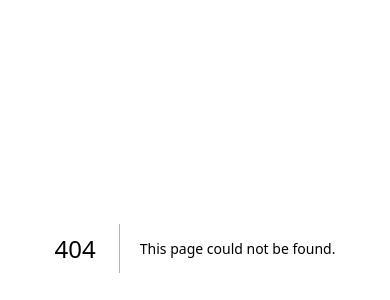
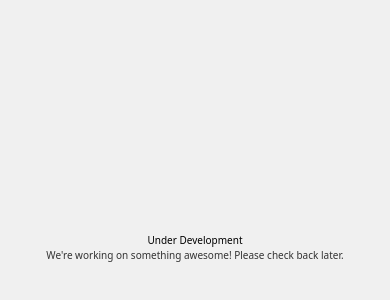
Before and after one commit to Tushar010402/medeaze, a Next.js app: page /about in a window 390 px wide. Before the commit this address had no page. Shown: the part 174-474 px from the top of the page. Built offline with nearby package versions, Linux system fonts and the light colour scheme.

Commit message:
resolve AWS error 26

```diff
--- /dev/null
+++ b/src/pages/about.js
@@ -0,0 +1,40 @@
+// pages/under-development.js
+
+import Head from 'next/head';
+
+export default function UnderDevelopment() {
+  return (
+    <div style={containerStyle}>
+      <Head>
+        <title>Under Development</title>
+        <meta name="description" content="Page under development" />
+      </Head>
+      <div style={contentStyle}>
+        <h1>Under Development</h1>
+        <p style={textStyle}>We're working on something awesome! Please check back later.</p>
+      </div>
+    </div>
+  );
+}
+
+// Inline styles
+const containerStyle = {
+  display: 'flex',
+  justifyContent: 'center',
+  alignItems: 'center',
+  minHeight: '100vh',
+  backgroundColor: '#f0f0f0',
+};
+
+const contentStyle = {
+  textAlign: 'center',
+};
+
+const imageStyle = {
+  width: '200px',
+  marginBottom: '20px',
+};
+
+const textStyle = {
+  color: '#333',
+};
--- a/src/pages/index.js
+++ b/src/pages/index.js
@@ -287,10 +287,16 @@ const Navbar = () => {
 
   return (
     <>
-    <Head>
-        <title>Medeaze - Where Medical Expertise Meets Digital Excellence</title>
-        {/* Add other meta tags, stylesheets, or scripts as needed */}
-      </Head>
+   <Head>
+  <title>Medeaze - Where Medical Expertise Meets Digital Excellence</title>
+  <meta name="description" content="Medeaze is your one-stop solution for dental clinics and dentistry. We offer digital marketing, website development, and social media marketing services tailored for the medical industry." />
+  <meta name="keywords" content="Medeaze, Dentist, Dental Clinics, Digital Marketing, Social Media Marketing, Website Development" />
+  <meta property="og:title" content="Medeaze - Where Medical Expertise Meets Digital Excellence" />
+  <meta property="og:description" content="Medeaze is your one-stop solution for dental clinics and dentistry. We offer digital marketing, website development, and social media marketing services tailored for the medical industry." />
+  <meta property="og:image" content="https://www.medeaze.com/Medeazelogo.svg" />
+  <meta property="og:url" content="https://www.medeaze.com" />
+  <meta name="twitter:card" content="summary_large_image" />
+</Head>
 
 
 
@@ -306,7 +312,7 @@ const Navbar = () => {
       </div>
       <div className="hidden md:block">
         <div className="ml-10 flex items-baseline space-x-4">
-          <Link href="/home" legacyBehavior>
+          <Link href="/about" legacyBehavior>
             <a className="text-gray-300 hover:bg-gray-700 hover:text-white px-3 py-2 rounded-md text-sm font-medium" id="NavBarContent">Home</a>
           </Link>
           <Link href="/about" legacyBehavior>
@@ -317,13 +323,13 @@ const Navbar = () => {
             {showServicesOptions && (
               <div className="absolute right-0 mt-2 w-48 rounded-md shadow-lg bg-gray-800 ring-1 ring-white ring-opacity-5 focus:outline-none" id="Optionmenudiv" onMouseEnter={toggleServicesOptions} onMouseLeave={closeOptions}>
                 <div className="py-1" role="none">
-                  <a href="#" className="text-gray-300 hover:bg-gray-700 hover:text-white block px-4 py-2 text-sm" id="optionsinService">Marketing</a>
-                  <a href="#" className="text-gray-300 hover:bg-gray-700 hover:text-white block px-4 py-2 text-sm" id="optionsinService">Website Development</a>
+                  <a href="/about" className="text-gray-300 hover:bg-gray-700 hover:text-white block px-4 py-2 text-sm" id="optionsinService">Marketing</a>
+                  <a href="/about" className="text-gray-300 hover:bg-gray-700 hover:text-white block px-4 py-2 text-sm" id="optionsinService">Website Development</a>
                 </div>
               </div>
             )}
           </div>
-          <Link href="/contact" legacyBehavior>
+          <Link href="/about" legacyBehavior>
             <a className="text-gray-300 hover:bg-gray-700 hover:text-white px-3 py-2 rounded-md text-sm font-medium" id="NavBarContent">Contact</a>
           </Link>
         </div>
--- /dev/null
+++ b/src/styles/Home.module.css
@@ -0,0 +1,8 @@
+p{
+    font-size: 2rem;
+}
+
+h1{
+    font-size: 3rem;
+    color: aqua;
+}
--- a/src/styles/globals.css
+++ b/src/styles/globals.css
@@ -30,6 +30,9 @@ body {
   .text-balance {
     text-wrap: balance;
   }
+}
+html{
+  font-size: 16px;
 }
 #FirstbannerofHomepage {
   background-image: url(../../public/backgroundImageforHome1.jpg);
@@ -158,6 +161,7 @@ body {
 .medeaze-edge-section {
   background-color: navajowhite;
   padding: 50px 0;
+  padding-inline: 8rem;
 }
 
 .medeaze-edge-section .container {
@@ -191,12 +195,10 @@ body {
   margin-bottom: 10px;
   text-align: left;
 }
+.engaging-patient-section, .local-seo-section{
+  padding-inline: 7rem;
+}
 
-@media (max-width: 768px) {
-  .medeaze-edge-section .container {
-    padding: 0 20px;
-  }
-}
 
 #logoonnavbar{
   max-width: 100%;
@@ -229,3 +231,85 @@ body {
 #Optionmenudiv{
   background-color: white;
 }
+
+
+
+@media (max-width: 768px) {
+  .medeaze-edge-section .container {
+    padding: 0 20px;
+  }
+}
+
+@media (max-width: 620px) {
+
+html{
+    font-size: 15px;
+  }
+.engaging-patient-section, .local-seo-section{
+  padding-inline: 2.5rem;
+}
+.medeaze-edge-section{
+  padding-inline: 2.5rem;
+}
+}
+@media (max-width: 430px) {
+  html{
+    font-size: 12px;
+  }
+  #logoonnavbar{
+    height: 43px;
+  }
+  .engaging-patient-section, .local-seo-section {
+    padding-inline: .9rem;
+  }
+  .medeaze-edge-section{
+    padding-inline: 1rem;
+  }
+
+  .seo-item{
+    width: calc(100% - 20px);
+  }
+  .local-seo-content{
+    display: block;
+  }
+  .engaging-patient-content{
+    display: block;
+  }
+  .patient-item{
+    width: calc(100% - 20px);
+  }
+  .text-gray-300:hover{
+    color: black;
+
+  }
+}
+
+@media (max-width: 420px) {
+  html{
+    font-size: 12px;
+  }
+  .seo-item{
+    width: calc(100% - 20px);
+  }
+  .local-seo-content{
+    display: block;
+  }
+  .engaging-patient-content{
+    display: block;
+  }
+  .patient-item{
+    width: calc(100% - 20px);
+  }
+}
+@media (max-width: 390px) {
+  html{
+    font-size: 10px;
+  }
+  #logoonnavbar{
+    width: 100px;
+    height: 36px;
+  }
+  #AboutusHeading3{
+    font-size: 2.2rem;
+  }
+}
```
